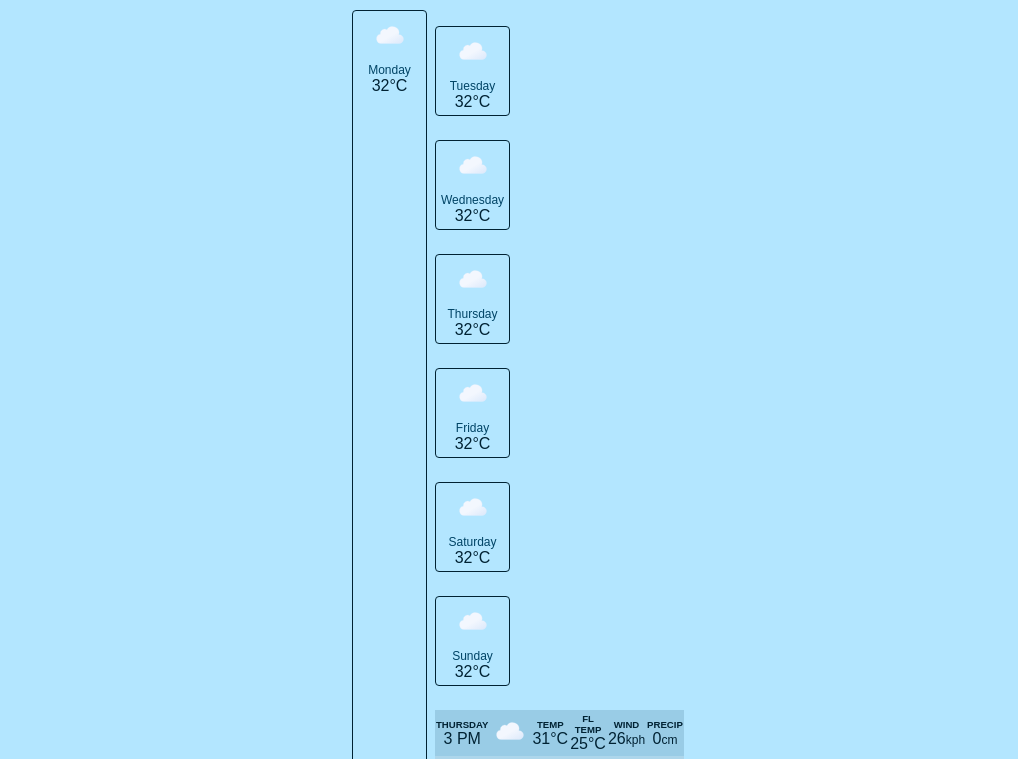
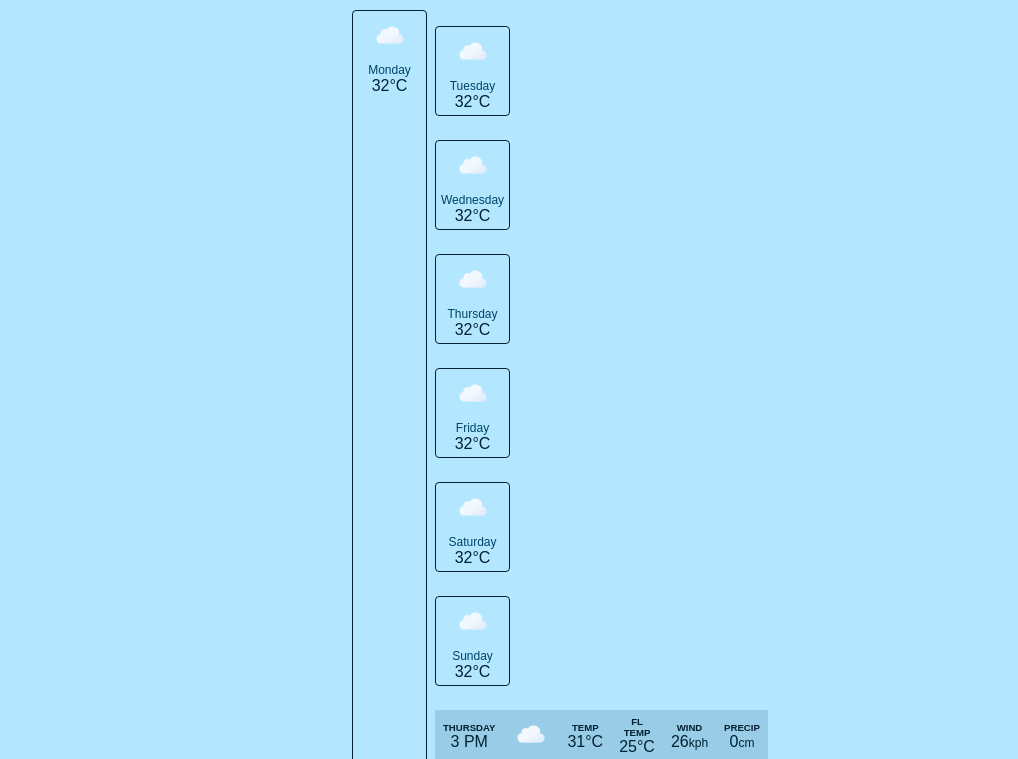
Before and after one commit to STARBOYJEDI/Weather-App, a website built with Vite: page index.html in a window 1280 px wide. Shown: the part 138-897 px from the top of the page, without its empty margins (209-1227 px from the left). Built offline with nearby package versions, Linux system fonts and the light colour scheme.

Commit message:
Add padding to table cells in hour rows for improved spacing

```diff
--- a/src/style.css
+++ b/src/style.css
@@ -103,3 +103,7 @@ body {
 .hour-row:nth-child(2n) {
   background-color: hsl(200, 60%, 80%);
 }
+
+.hour-row > td {
+  padding: 0.25rem 0.5rem;
+}
```
